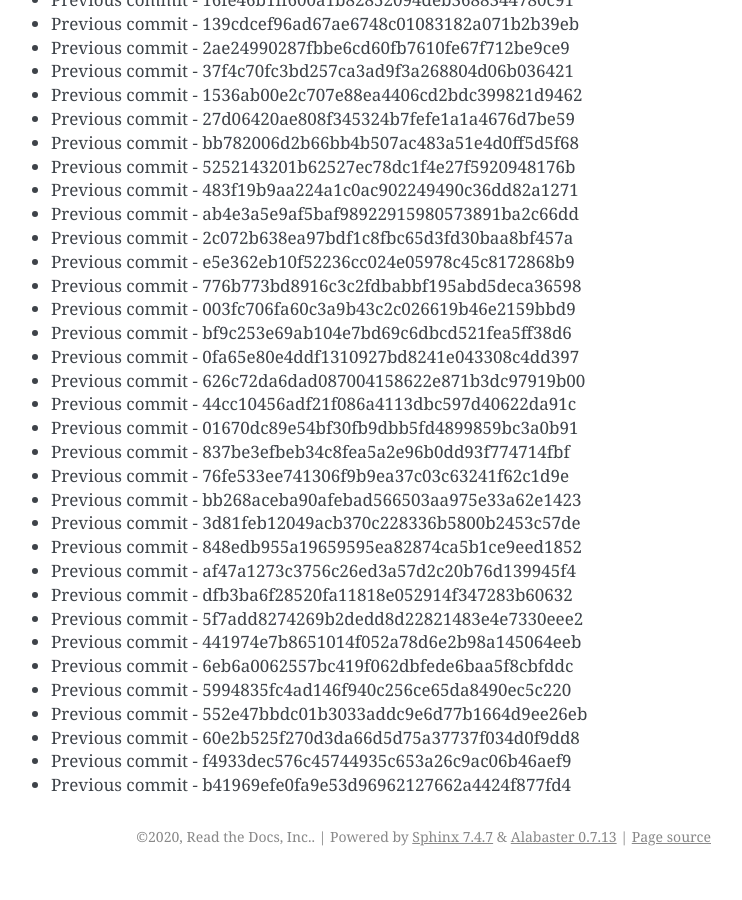
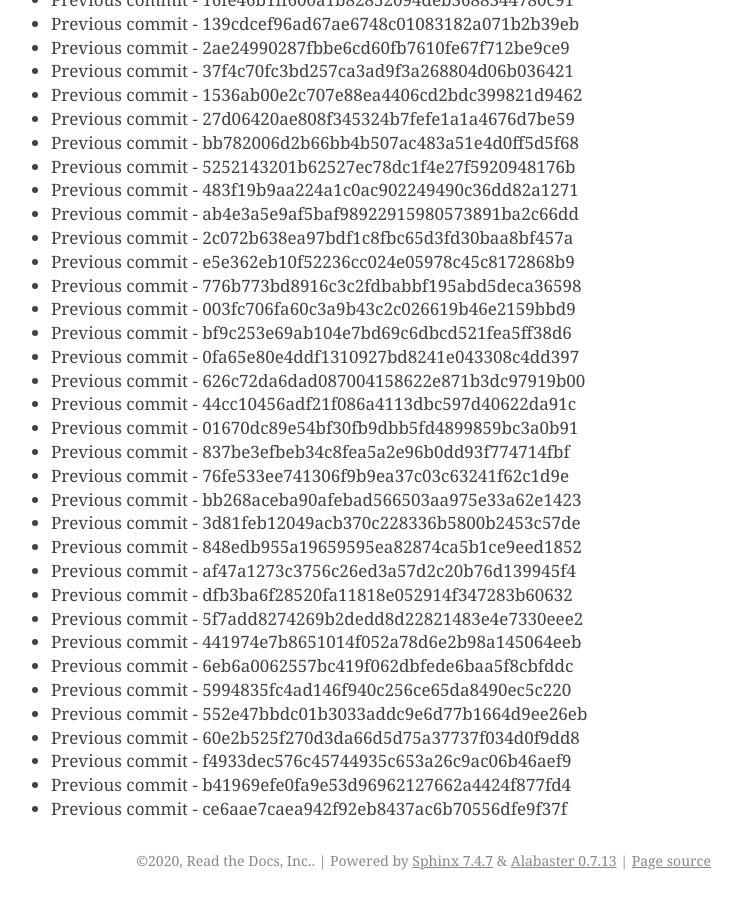
Before and after one commit to readthedocs/rtd-git-stresstest, a Sphinx documentation site: the page built from docs/updates.rst, in a window 1280 px wide and 900 px high, scrolled down 95034 px. Shown: the whole window, without its empty margins (399-1141 px from the left). Built offline with Sphinx 7.4.7, drawn with Linux system fonts in a browser that asks for light colours; before the commit the page ends 95910 px from its top, so only the background shows below that.

Commit message:
Generating commit from previous: ce6aae7caea942f92eb8437ac6b70556dfe9f37f

```diff
--- a/docs/updates.rst
+++ b/docs/updates.rst
@@ -4025,3 +4025,4 @@ It can be tested for any performance characteristics.
 * Previous commit - 60e2b525f270d3da66d5d75a37737f034d0f9dd8
 * Previous commit - f4933dec576c45744935c653a26c9ac06b46aef9
 * Previous commit - b41969efe0fa9e53d96962127662a4424f877fd4
+* Previous commit - ce6aae7caea942f92eb8437ac6b70556dfe9f37f
```
